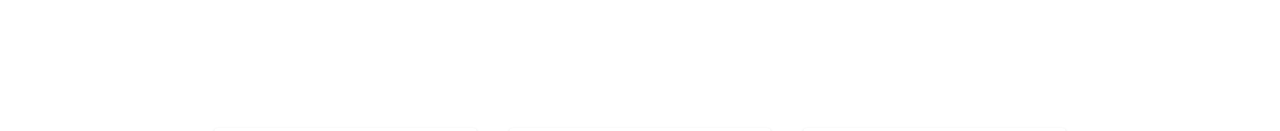
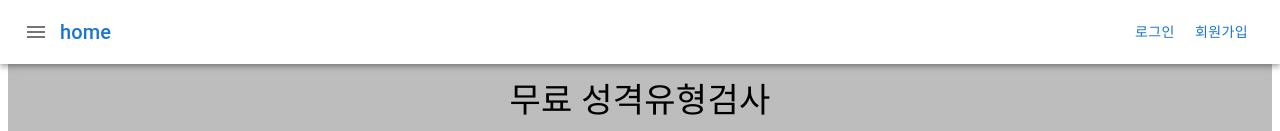
Before and after one commit to look-93/dress-recommend-client, a React (Create React App) app: page /surver in a window 1280 px wide. Shown: the top 131 px of the page. Built offline with nearby package versions, Linux system fonts and the light colour scheme; the HTML template or start-up script is replaced by a standard one.

Commit message:
db연결

```diff
--- a/src/App.js
+++ b/src/App.js
@@ -1,14 +1,10 @@
 import React from 'react';
 import Dashboard from './layout/dashboard/index';
-import RegistDtail from './layout/reviewPage/registDetail';
-import Review from './layout/reviewPage/index';
-import Survey from './layout/survey';
-import ReviewDetail from './layout/reviewPage/reviewDetail';
-import ReviewMessage from './layout/reviewPage/reviewMessage';
+
 function App() {
   return (
-    //<Dashboard />
-    <Review />
+    <Dashboard />
+    //<Review />
   );
 }
 
--- a/src/layout/survey/index.js
+++ b/src/layout/survey/index.js
@@ -2,7 +2,6 @@ import {
   Container,
   Box,
   Typography,
-  Paper,
   RadioGroup,
   FormControlLabel,
   Radio,
@@ -12,7 +11,7 @@ import {
   Dialog,
 } from '@mui/material';
 import { useState } from 'react';
-import RegistDtail from '../reviewPage/registDetail';
+import RegistDtail from './registDetail';
 
 //import { Link } from 'react-scroll';
 
```
Also changed, not shown: src/layout/survey/registDetail.js (renamed from src/layout/reviewPage/registDetail.js, +0 -8 lines).
